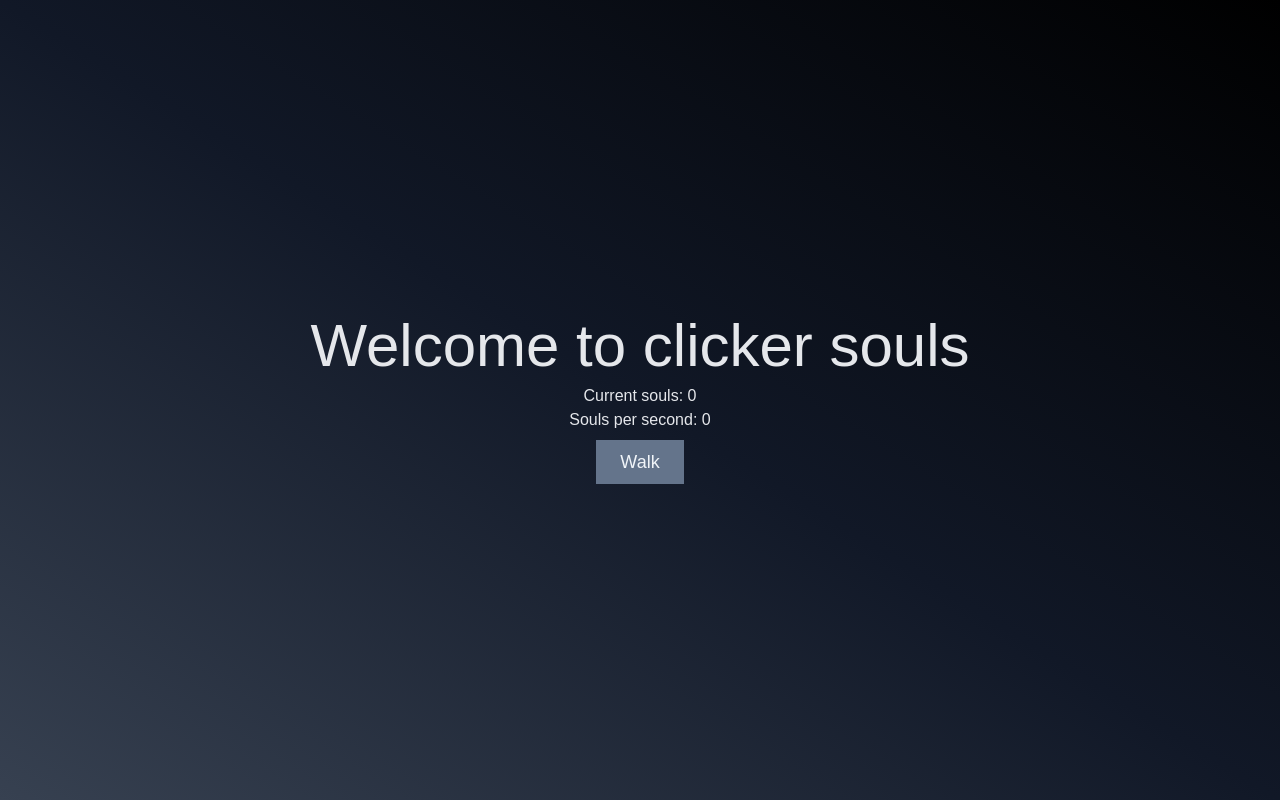
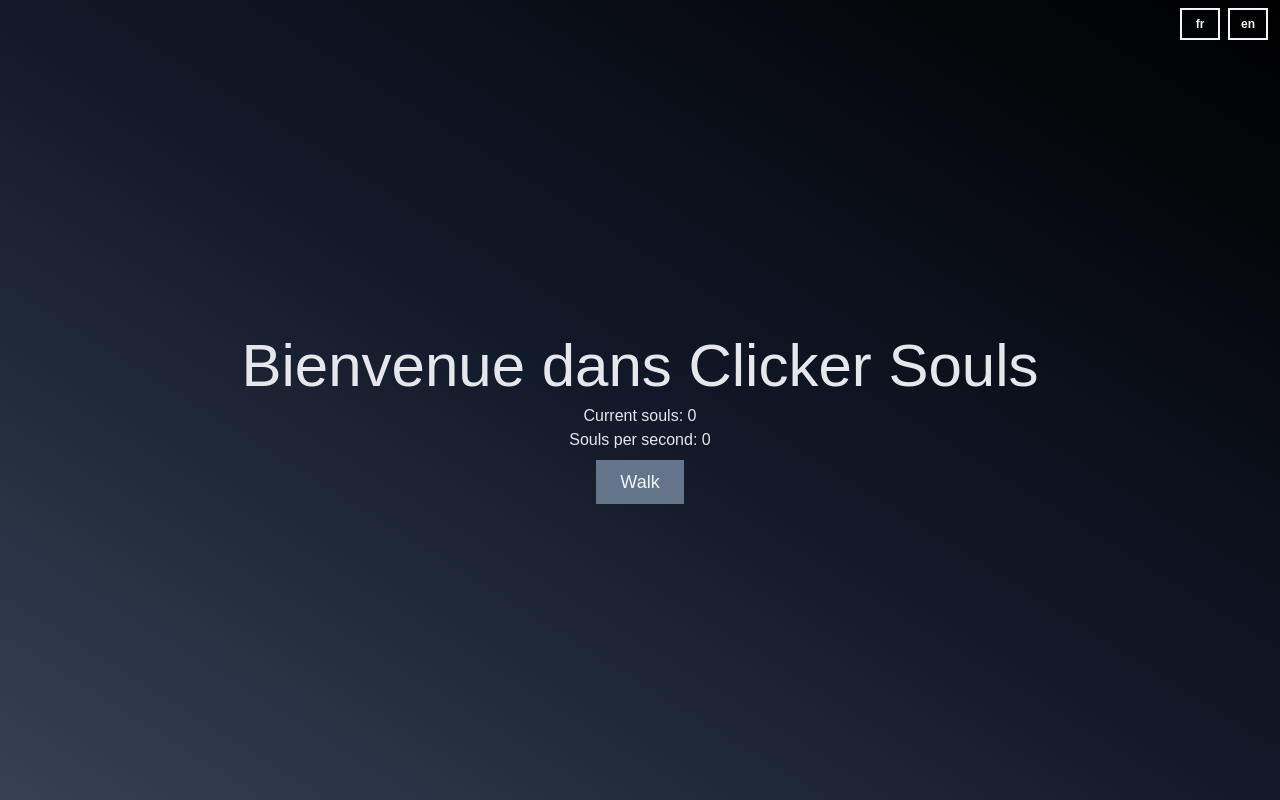
Before and after one commit to aurhell/clicker-souls, a Vue app: page / in a window 1280 px wide. Built offline with nearby package versions, Linux system fonts and the light colour scheme.

Commit message:
:sparkles: feat(i18n): implement i18n compo + refactor main layout

```diff
--- a/src/App.vue
+++ b/src/App.vue
@@ -1,13 +1,7 @@
 <script setup lang="ts">
-  import { RouterLink, RouterView } from 'vue-router'
+import { RouterView } from 'vue-router'
 </script>
 
 <template>
-  <header class="flex flex-col text-center">
-    <nav>
-      <!-- <RouterLink to="/">Home</RouterLink> -->
-    </nav>
-  </header>
-
   <RouterView />
 </template>
--- a/src/components/Base.vue
+++ b/src/components/Base.vue
@@ -13,9 +13,8 @@ useLoop()
 </script>
 
 <template>
-  <div class="flex flex-col justify-center items-center font-medievalSharp">
   <span class="text-6xl flex flex-row items-center">
-      Welcome to clicker souls
+    {{ $t('common.welcome') }}
     <CheatModeButton v-if="cheatMode.isEnabled" />
   </span>
   <div class="mt-2 text-center flex flex-col">
@@ -31,5 +30,4 @@ useLoop()
       @click="soulsStore.addSoulsPerSecond(1)"
     />
   </div>
-  </div>
 </template>
--- a/src/components/Common/BaseModal.vue
+++ b/src/components/Common/BaseModal.vue
@@ -60,7 +60,7 @@ onClickOutside(targetBaseModal, () => {
 
         <slot name="modalFooter">
           <div class="items-center px-4 py-3">
-            <BaseButton label="close" @click="closeModal" />
+            <BaseButton :label="$t('common.close')" @click="closeModal" />
           </div>
         </slot>
       </div>
--- a/src/views/MainView.vue
+++ b/src/views/MainView.vue
@@ -1,19 +1,19 @@
 <script setup lang="ts">
-  import Base from '@/components/Base.vue'
+import LocaleSelector from '@/components/Common/LocaleSelector.vue'
+import Base from '@/components/Base.vue'
 </script>
 
 <template>
   <main
-    class="
-      flex
-      w-full
-      h-screen
-      justify-center
-      items-center
-      bg-gradient-to-tr from-gray-700 via-gray-900 to-black
-    text-gray-200
-    "
+    class="w-screen h-screen bg-gradient-to-tr from-gray-700 via-gray-900 to-black text-gray-200 font-medievalSharp"
   >
-    <Base />
+    <div class="flex flex-col w-full h-full">
+      <div class="flex flex-none justify-end mt-2 mr-2">
+        <LocaleSelector />
+      </div>
+      <div class="flex flex-col flex-1 justify-center items-center">
+        <Base />
+      </div>
+    </div>
   </main>
 </template>
```
Lines whose indentation alone changed are shown as unchanged.
